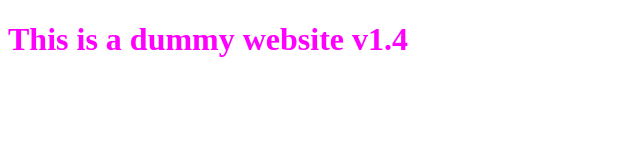
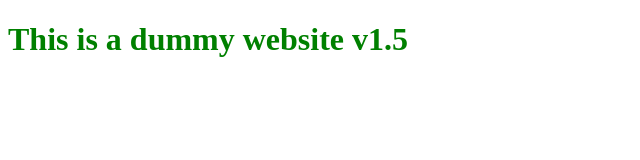
Before and after one commit to pranaygupta1988/jenkins-demo, a plain HTML site: page index.html in a window 1280 px wide. Shown: the whole page, without its empty margins (0-640 px from the left). Drawn offline with Linux system fonts and the light colour scheme.

Commit message:
Fifth Commit

```diff
--- a/index.html
+++ b/index.html
@@ -9,11 +9,11 @@
     <title>website</title>
     <style>
       h1 {
-        color: magenta;
+        color: green;
       }
     </style>
   </head>
   <body>
-    <h1>This is a dummy website v1.4</h1>
+    <h1>This is a dummy website v1.5</h1>
   </body>
 </html>
```
